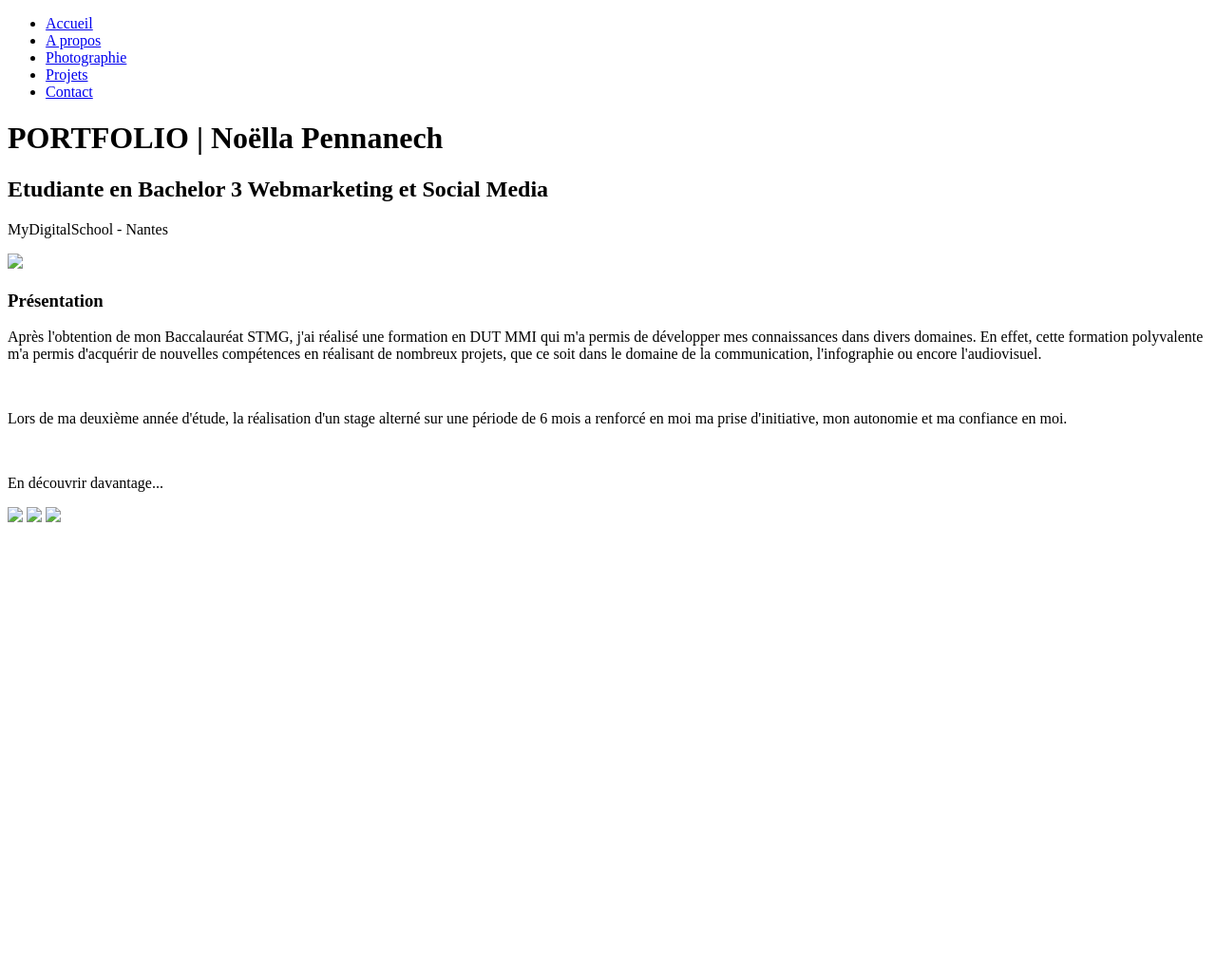
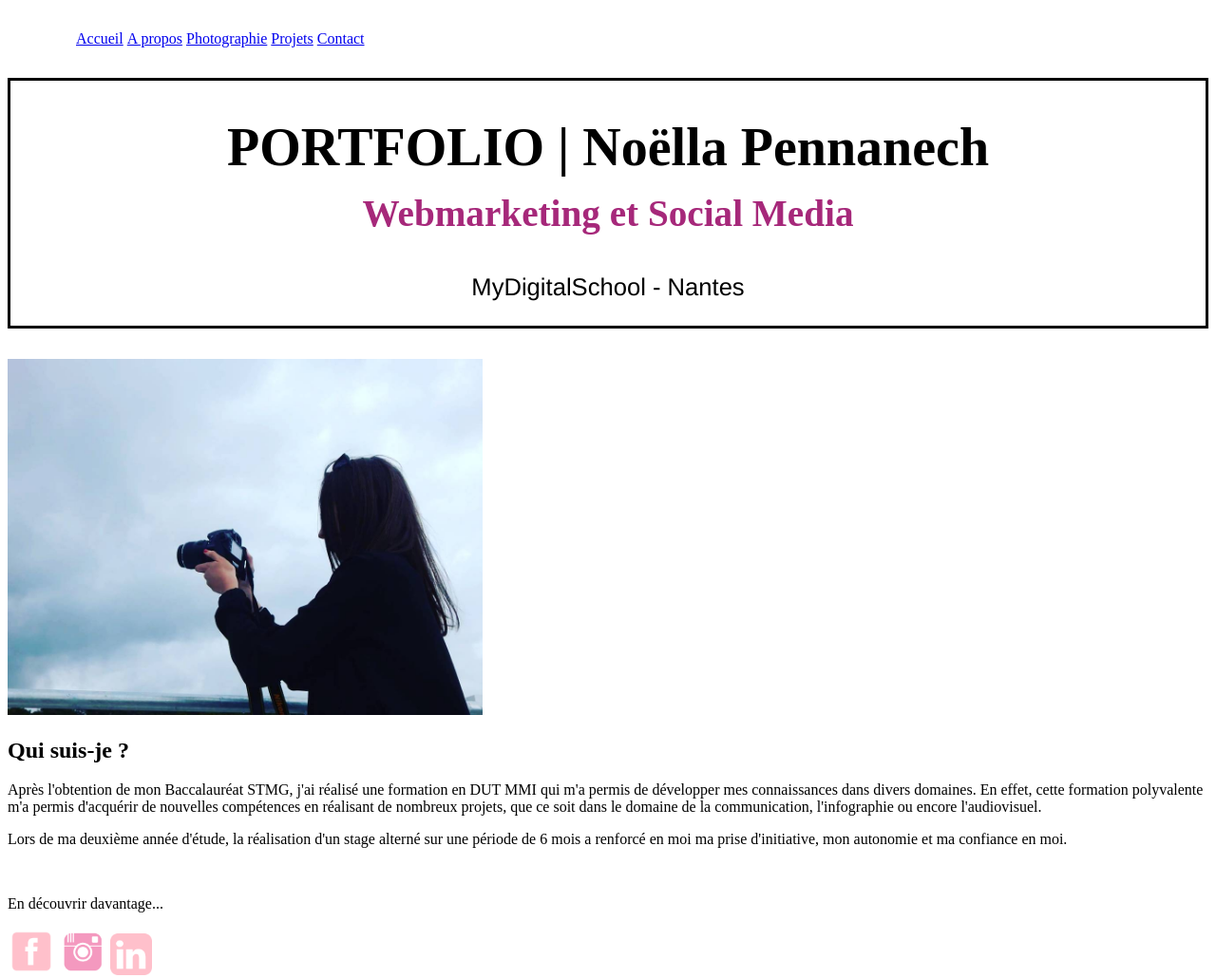
Before and after one commit to NoellaMDS/mds-frontend-2020, a plain HTML site: page mds-frontend-2020/index.html in a window 1280 px wide. Shown: the whole page at 95% size. Before the commit the page ends 800 px from the top, so only its background shows below. Drawn offline with Linux system fonts and the light colour scheme.

Commit message:
Add files via upload

```diff
--- a/mds-frontend-2020/index.html
+++ b/mds-frontend-2020/index.html
@@ -4,12 +4,52 @@
 <head>
     <meta charset="utf-8">
     <title>Portfolio | Noëlla PENNANECH</title>
+    <link href="style.css" rel="stylesheet">
+
+    <style>
+        #nav {
+            margin: 2em;
+        }
+
+        #nav li {
+            display: inline;
+            list-style: none;
+        }
+
+        h1 {
+            font-family: Fino Sans;
+            font-size: 3.5rem;
+        }
+
+        .grand_titre {
+            text-align: center;
+            border: solid;
+        }
+
+        .statut {
+            color: #A6287A;
+            font-size: 0.7em;
+            font-family: Parkside Light;
+        }
+
+        .nom_prenom {
+            font-family: Allumi;
+        }
+
+        .MDS_Nantes {
+            font-family: Helvetica;
+            font-size: 1.6em;
+        }
+
+        .photographie {
+            margin-top: 2em;
+        }
+    </style>
 </head>
 
 <body>
-
     <nav>
-        <ul>
+        <ul id="nav">
             <li><a href="Accueil">Accueil</a></li>
             <li><a href="A propos">A propos</a></li>
             <li><a href="Photographie">Photographie</a></li>
@@ -18,33 +58,35 @@
         </ul>
     </nav>
 
+    <main>
         <header>
-        <h1>PORTFOLIO | Noëlla Pennanech</h1>
-        <h2>Etudiante en Bachelor 3 Webmarketing et Social Media</h2>
-        <p>MyDigitalSchool - Nantes</p>
-        <img src="photographie.jpg" width="400px">
+            <div class="grand_titre">
+                <h1>PORTFOLIO | <span class="nom_prenom">Noëlla Pennanech</span>
+                    <br><span class="statut">Webmarketing et Social Media</span>
+                </h1>
+                <p class="MDS_Nantes">MyDigitalSchool - Nantes</p>
+            </div>
+            <img class="photographie" src="images/photographie.jpg" alt="photographie" width="500px">
         </header>
 
         <section>
-        <h3>Présentation</h3>
+            <h2>Qui suis-je ?</h2>
             <p>Après l'obtention de mon Baccalauréat STMG, j'ai réalisé une formation en DUT MMI qui m'a permis de développer mes connaissances dans divers domaines. En effet, cette formation polyvalente m'a permis d'acquérir de nouvelles compétences en réalisant de nombreux projets, que ce soit dans le domaine de la communication, l'infographie ou encore l'audiovisuel.</p>
 
-        <br>
-        <p>Lors de ma deuxième année d'étude, la réalisation d'un stage alterné sur une période de 6 mois a  renforcé en moi ma prise d'initiative, mon autonomie et ma confiance en moi. </p>
+            <p>Lors de ma deuxième année d'étude, la réalisation d'un stage alterné sur une période de 6 mois a renforcé en moi ma prise d'initiative, mon autonomie et ma confiance en moi. </p>
             <br>
 
             <p>En découvrir davantage...</p>
 
         </section>
 
+    </main>
 
     <footer>
-        <img src="facebook-icon-pink-251943-free-icons-library-pink-facebook-png-512_512.jpg" width="50px">
-        <img src="6570100_thumb.png" width="40px">
-        <img src="linkedin-icon-12-256.png" width="45px">
+        <img src="images/facebook-icon-pink-251943-free-icons-library-pink-facebook-png-512_512.jpg" alt="logo facebook" width="50px">
+        <img src="images/instagram-logo-copy.png" alt="logo instagram" width="50px">
+        <img src="images/linkedin-icon-12-256.png" alt="logo linkedin" width="44px">
 
     </footer>
 
-</body>
-
-</html>
+</body></html>
```
Also changed, not shown: 1 other file. Lines whose indentation alone changed are shown as unchanged.
